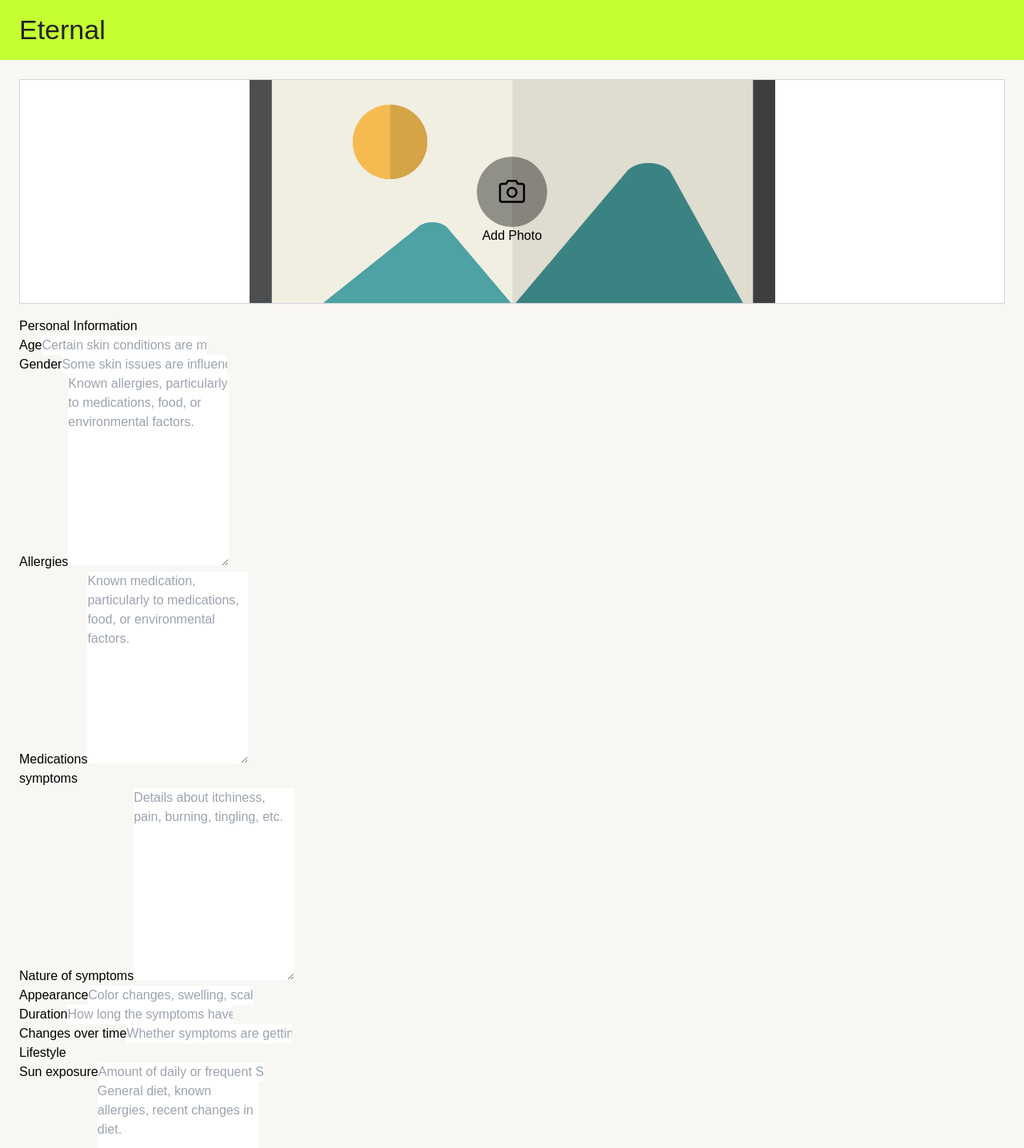
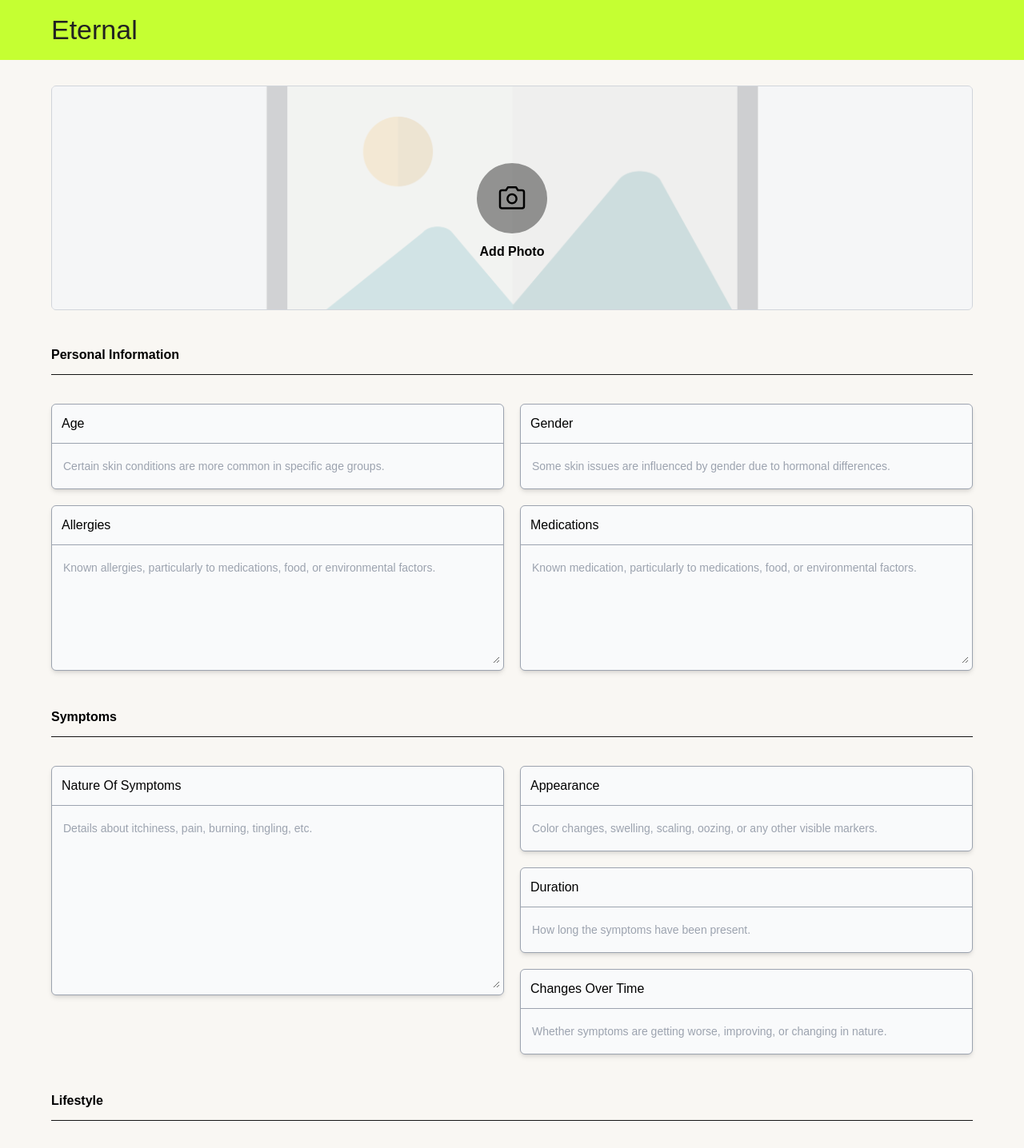
Before and after one commit to Cavista-Hackathon-2024/team-jupiter, a React (Create React App) app: page / in a window 1280 px wide. Shown: the top 1436 px of the page at 80% size. Built offline with nearby package versions, Linux system fonts and the light colour scheme.

Commit message:
feat: update Home page

```diff
--- a/src/index.css
+++ b/src/index.css
@@ -3,6 +3,11 @@
 @tailwind utilities;
 
 @import url('https://fonts.googleapis.com/css2?family=DM+Sans:ital,opsz,wght@0,9..40,100..1000;1,9..40,100..1000&display=swap');
+
+* {
+	outline: none;
+	text-decoration: none;
+}
 
 body {
 	font-family: 'DM Sans', sans-serif;
@@ -24,7 +29,6 @@ img {
 	justify-content: center;
 	text-align: center;
 }
-
 .fx_between {
 	display: flex;
 	align-items: center;
@@ -49,12 +53,11 @@ img {
 	@apply mx-auto mt-4 select-none transition-all hover:opacity-85;
 }
 
+/* LAYOUT */
 header {
 	color: #222;
-	padding: 12px;
 	background: #c5ff32;
-	/* background: #009000; */
-	@apply px-6;
+	@apply py-[12px] mb-8;
 }
 
 h1 {
@@ -66,7 +69,7 @@ h1 {
 }
 
 .textBox h5 {
-	@apply p-3  px-3 border-b border-gray-400 capitalize;
+	@apply p-3  px-3 border-b font-medium border-gray-400 capitalize;
 }
 
 .textBox > div {
@@ -84,3 +87,35 @@ h1 {
 .xCard h5 {
 	@apply font-medium  capitalize;
 }
+
+/* FORM */
+form .category {
+	margin-bottom: 14px;
+}
+
+form .category h6 {
+	border-bottom: 1px solid rgb(20, 20, 20);
+	@apply py-3 mb-9 font-semibold capitalize;
+}
+
+.input-boxes {
+	@apply grid md:grid-cols-2 gap-x-5;
+}
+
+.inputBox {
+	@apply border rounded-md border-gray-400 bg-gray-50 shadow-md mb-5;
+}
+
+.inputBox label {
+	display: block;
+	@apply p-3 px-3 border-b font-medium border-gray-400 capitalize;
+}
+
+.inputBox > div {
+	font-size: 14px;
+	@apply p-1 py-2 text-gray-500;
+}
+.inputBox input,
+.inputBox textarea {
+	background: transparent;
+}
--- a/src/pages/Home/HomePage.jsx
+++ b/src/pages/Home/HomePage.jsx
@@ -52,9 +52,13 @@ const HomePage = () => {
 	return (
 		<Layout>
 			<HomeWrapper>
-				<section className='upload-image border border-gray-300 mb-4'>
+				<section className='upload-image rounded-md bg-gray-100 border border-gray-300 mb-8 mt-4'>
 					<div className='image'>
-						<img src={imageURL ? imageURL : ImagePlaceholder} alt='skin_image' />
+						<img
+							src={imageURL ? imageURL : ImagePlaceholder}
+							className={!imageURL && 'opacity-20'}
+							alt='skin_image'
+						/>
 						<label htmlFor='image'>
 							<input
 								type='file'
@@ -64,7 +68,7 @@ const HomePage = () => {
 							/>
 							<PiCamera size={40} />
 						</label>
-						<p>Add Photo</p>
+						<p className='mt-3 font-semibold'>Add Photo</p>
 					</div>
 				</section>
 
@@ -72,6 +76,7 @@ const HomePage = () => {
 					<form onSubmit={handleSubmit}>
 						<div className='category'>
 							<h6>Personal Information</h6>
+
 							<div className='input-boxes'>
 								<Input
 									name='age'
@@ -80,6 +85,7 @@ const HomePage = () => {
 									value={formData.age}
 									onChange={(event) => handleChange(event)}
 								/>
+
 								<Input
 									name='gender'
 									label='Gender'
@@ -93,7 +99,7 @@ const HomePage = () => {
 									label='Allergies'
 									placeholder='Known allergies, particularly to medications, food, or environmental factors.'
 									value={formData.allergies}
-									rows={10}
+									rows={6}
 									onChange={(event) => handleChange(event)}
 								/>
 								<TextAreaInput
@@ -101,7 +107,7 @@ const HomePage = () => {
 									label='Medications'
 									placeholder='Known medication, particularly to medications, food, or environmental factors.'
 									value={formData.medications}
-									rows={10}
+									rows={6}
 									onChange={(event) => handleChange(event)}
 								/>
 							</div>
@@ -119,6 +125,7 @@ const HomePage = () => {
 									onChange={(event) => handleChange(event)}
 								/>
 
+								<div>
 									<Input
 										name='appearance'
 										label='Appearance'
@@ -142,6 +149,7 @@ const HomePage = () => {
 									/>
 								</div>
 							</div>
+						</div>
 
 						<div className='category'>
 							<h6>Lifestyle </h6>
@@ -158,13 +166,13 @@ const HomePage = () => {
 									label='Dietary habits'
 									placeholder='General diet, known allergies, recent changes in diet.'
 									value={formData.dietary_habit}
-									rows={10}
+									rows={6}
 									onChange={(event) => handleChange(event)}
 								/>
 							</div>
 						</div>
 
-						<div className='category'>
+						<div className='category !mb-3'>
 							<h6>Area of localization</h6>
 							<div className='input-boxes'>
 								<Input
@@ -174,14 +182,7 @@ const HomePage = () => {
 									value={formData.location}
 									onChange={(event) => handleChange(event)}
 								/>
-								<TextAreaInput
-									name='spread'
-									label='Spread'
-									placeholder='Whether the condition is localized or spreading, and how rapidly.'
-									value={formData.spread}
-									rows={10}
-									onChange={(event) => handleChange(event)}
-								/>
+
 								<Input
 									name='intensity'
 									label='Intensity'
@@ -189,6 +190,16 @@ const HomePage = () => {
 									value={formData.intensity}
 									onChange={(event) => handleChange(event)}
 								/>
+
+								<TextAreaInput
+									name='spread'
+									label='Spread'
+									placeholder='Whether the condition is localized or spreading, and how rapidly.'
+									value={formData.spread}
+									rows={6}
+									onChange={(event) => handleChange(event)}
+								/>
+
 								<Input
 									name='trigger'
 									label='Trigger'
@@ -200,7 +211,7 @@ const HomePage = () => {
 							</div>
 						</div>
 
-						<button>Submit</button>
+						<button className='btn_primary !px-20 !py-2 font-medium mb-14'>Submit</button>
 					</form>
 				</section>
 			</HomeWrapper>
--- /dev/null
+++ b/src/ui/Container/Container.jsx
@@ -0,0 +1,7 @@
+import React from 'react';
+
+const Container = ({ children, className }) => {
+	return <div className={`container mx-auto px-6 lg:px-10 xl:px-16 ${className ?? ''}`}>{children}</div>;
+};
+
+export default Container;
--- a/src/ui/Container/Container.styled.js
+++ /dev/null
@@ -1,9 +0,0 @@
-import styled from "styled-components";
-
-const Container = styled.div`
-  width: 90%;
-  max-width: 1500px;
-  margin: 0 auto;
-`;
-
-export default Container;
--- a/src/ui/Input/Input.js
+++ b/src/ui/Input/Input.js
@@ -1,16 +1,21 @@
-import React from "react";
-import InputContainer from "./styles";
+import React from 'react';
+import InputContainer from './styles';
 
 const Input = ({ name, value, label, onChange, ...rest }) => {
 	return (
 		<InputContainer>
+			<div className='inputBox has-[:focus]:bg-white'>
 				<label for={name}>{label}</label>
+				<div>
 					<input
 						name={name}
 						value={value}
+						class='text-gray-900 text-sm block w-full p-2.5'
 						onChange={(event) => onChange(event)}
 						{...rest}
 					/>
+				</div>
+			</div>
 		</InputContainer>
 	);
 };
--- a/src/ui/Input/styles.js
+++ b/src/ui/Input/styles.js
@@ -1,4 +1,4 @@
-import styled from "styled-components";
+import styled from 'styled-components';
 
 const InputContainer = styled.div``;
 
--- a/src/ui/Layout.jsx
+++ b/src/ui/Layout.jsx
@@ -1,10 +1,12 @@
 import React from 'react';
 import { Link } from 'react-router-dom';
+import Container from './Container/Container';
 
 const Layout = ({ children, actionBtn }) => {
 	return (
 		<>
 			<header>
+				<Container>
 					<div className='fx_between'>
 						<Link to='/'>
 							<h1 className='font-normal'>Eternal</h1>
@@ -12,9 +14,12 @@ const Layout = ({ children, actionBtn }) => {
 
 						{actionBtn}
 					</div>
+				</Container>
 			</header>
 
-			<main className='container mx-auto p-6'>{children}</main>
+			<main>
+				<Container>{children}</Container>
+			</main>
 		</>
 	);
 };
--- a/src/ui/TextArea/TextAreaInput.js
+++ b/src/ui/TextArea/TextAreaInput.js
@@ -1,16 +1,20 @@
-import TextAreaContainer from "./styles";
+import TextAreaContainer from './styles';
 
 const TextAreaInput = ({ name, value, label, onChange, ...rest }) => {
 	return (
 		<TextAreaContainer>
+			<div className='inputBox'>
 				<label for={name}>{label}</label>
+				<div>
 					<textarea
 						name={name}
 						value={value}
 						id={name}
 						onChange={(event) => onChange(event)}
-        {...rest}
-      ></textarea>
+						class='text-gray-900 text-sm block w-full p-2.5'
+						{...rest}></textarea>
+				</div>
+			</div>
 		</TextAreaContainer>
 	);
 };
```
Lines whose indentation alone changed are shown as unchanged.
